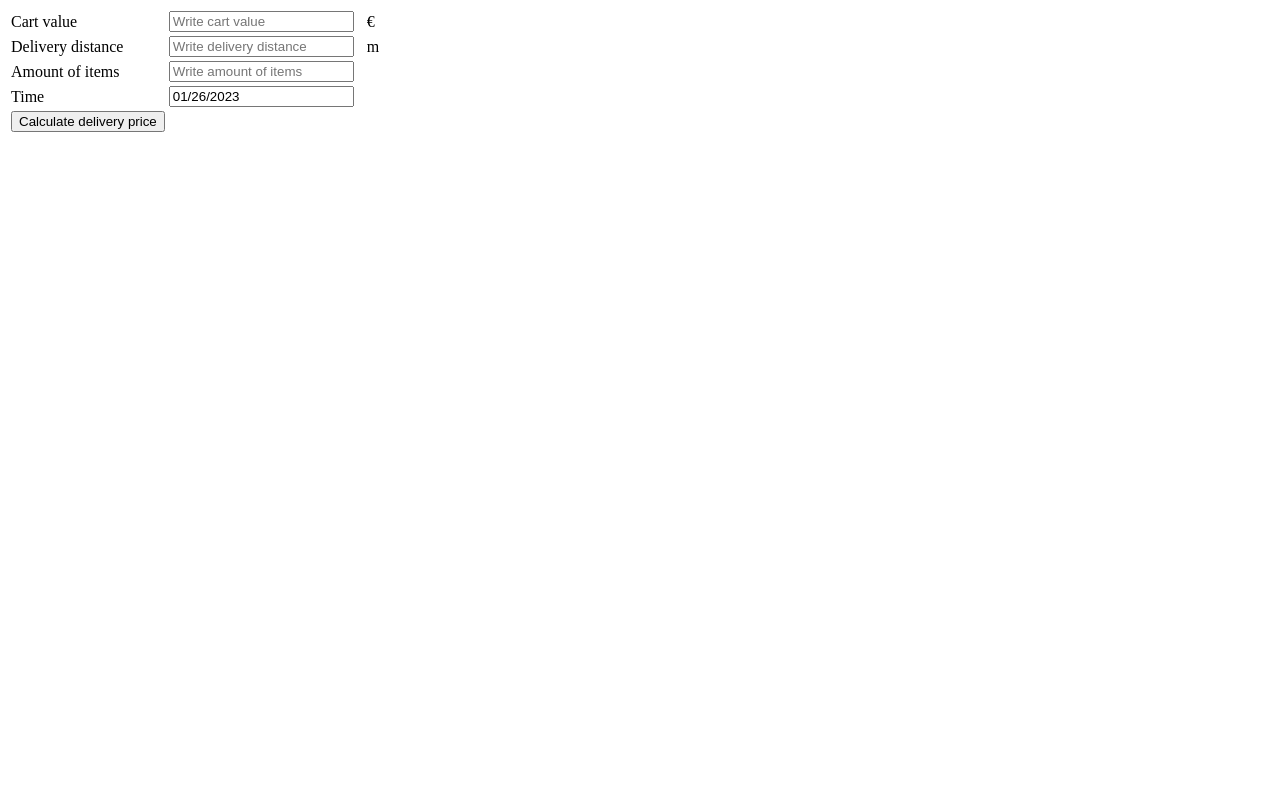
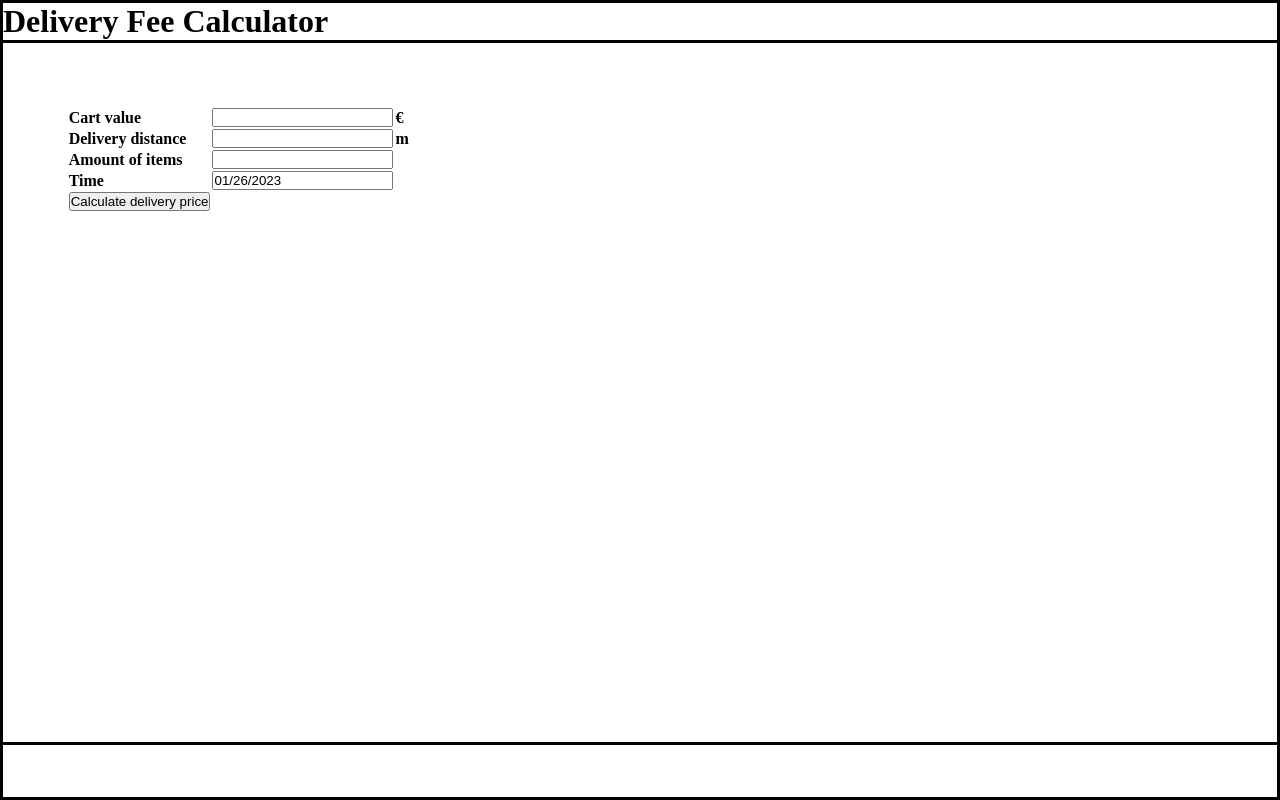
Before and after one commit to PetteriLeivo/Wolt_Delivery_Fee_Calculator, a React (Create React App) app: page / in a window 1280 px wide. Built offline with nearby package versions, Linux system fonts and the light colour scheme.

Commit message:
updated styles

```diff
--- a/public/index.html
+++ b/public/index.html
@@ -3,6 +3,7 @@
   <head>
     <meta charset="utf-8" />
     <title>Delivery fee calculator</title>
+    <link type="text/css" rel="stylesheet" href="style.css">
   </head>
   <body>
     <noscript>You need to enable JavaScript to run this app.</noscript>
--- /dev/null
+++ b/public/style.css
@@ -0,0 +1,20 @@
+* {
+    margin: 0;
+    padding: 0;
+  }
+
+  html {
+    box-sizing: border-box;
+    width: 100%;
+    height: 100%;
+    border: solid;
+  }
+  body {
+    width: 100%;
+    height: 100%;
+  }
+
+ #root {
+    width: 100%;
+    height: 100%;
+ }
--- a/src/components/InputForm.tsx
+++ b/src/components/InputForm.tsx
@@ -3,6 +3,7 @@ import { Formik, Field, Form, ErrorMessage } from 'formik'
 import * as Yup from 'yup';
 import CalendarAndClock from './CalendarAndClock';
 import { calculateTheWholeDeliveryFee } from './calculator'
+import './InputFormStyle.css'
 
 
 
@@ -37,17 +38,17 @@ const InputForm = ({ onSubmit, startDate, setStartDate }: InputFormProps): JSX.E
             validationSchema={Yup.object({
 
                 cartValue: Yup.number()
-                    .typeError("Cart value must be number")
+                    .typeError("Cart value must be a number")
                     .positive("Cart value must be greater than zero")
                     .required('Required'),
                 delivery_distance_in_meters: Yup.number()
-                    .typeError("Delivery distance must be number")
-                    .integer("Delivery distance must be integer")
+                    .typeError("Delivery distance must be a number")
+                    .integer("Delivery distance must be an integer")
                     .positive("Delivery distance must be greater than zero")
                     .required('Required'),
                 amount_of_items: Yup.number()
-                    .typeError("Amount of items must be number")
-                    .integer("Amount of items must be integer")
+                    .typeError("Amount of items must be a number")
+                    .integer("Amount of items must be an integer")
                     .positive("Amount of items must be greater than zero")
                     .required('Required'),
 
@@ -60,12 +61,12 @@ const InputForm = ({ onSubmit, startDate, setStartDate }: InputFormProps): JSX.E
                     <tbody>
                         <tr>
                             <td>
-                                <label style={{ paddingRight: "20px" }} htmlFor="cartValue">Cart value</label>
+                                <label htmlFor="cartValue">Cart value</label>
                             </td>
                             <td>
-                                <Field id="cartValue" name="cartValue" type="text" placeholder="Write cart value" />
+                                <Field id="cartValue" name="cartValue" type="text" placeholder="" />
                             </td>
-                            <td style={{ paddingLeft: "10px" }}>
+                            <td>
                                 €
                             </td>
                             <td style={{ color: "#DC143C" }}>
@@ -75,12 +76,12 @@ const InputForm = ({ onSubmit, startDate, setStartDate }: InputFormProps): JSX.E
 
                         <tr>
                             <td>
-                                <label style={{ paddingRight: "20px" }} htmlFor="delivery_distance_in_meters">Delivery distance</label>
+                                <label htmlFor="delivery_distance_in_meters">Delivery distance</label>
                             </td>
                             <td>
-                                <Field id="delivery_distance_in_meters" name="delivery_distance_in_meters" type="text" placeholder="Write delivery distance" />
+                                <Field id="delivery_distance_in_meters" name="delivery_distance_in_meters" type="text" placeholder="" />
                             </td>
-                            <td style={{ paddingLeft: "10px" }}>
+                            <td>
                                 m
                             </td>
 
@@ -91,13 +92,12 @@ const InputForm = ({ onSubmit, startDate, setStartDate }: InputFormProps): JSX.E
 
                         <tr>
                             <td>
-                                <label style={{ paddingRight: "20px" }} htmlFor="amount_of_items">Amount of items</label>
+                                <label htmlFor="amount_of_items">Amount of items</label>
                             </td>
                             <td>
-                                <Field id="amount_of_items" name="amount_of_items" type="text" placeholder="Write amount of items" />
+                                <Field id="amount_of_items" name="amount_of_items" type="text" placeholder="" />
                             </td>
-                            <td style={{ paddingLeft: "10px" }}>
-                            </td>
+                            <td>&nbsp;</td>
                             <td style={{ color: "#DC143C" }}>
                                 <ErrorMessage name="amount_of_items" />
                             </td>
@@ -105,7 +105,7 @@ const InputForm = ({ onSubmit, startDate, setStartDate }: InputFormProps): JSX.E
                         </tr>
                         <tr>
                             <td>
-                                <label style={{ paddingRight: "20px" }} htmlFor="Time">Time</label>
+                                <label htmlFor="Time">Time</label>
 
                             </td>
 
@@ -135,21 +135,31 @@ const InputFormAndResult = () => {
 
 
     const onSubmit = (values: any) => {
-        console.log("values", values)
+        console.log(typeof values)
+        console.log(values)
+        console.log(typeof values.cartValue)
+        console.log(typeof values.delivery_distance_in_meters)
+        console.log(typeof values.amount_of_items)
         let cartValue: number = parseFloat(values.cartValue)
         let deliveryDistance: number = parseFloat(values.delivery_distance_in_meters)
         let numberOfItems: number = parseFloat(values.amount_of_items)
-        console.log(startDate)
         setCalculatedDeliveryFee(calculateTheWholeDeliveryFee(cartValue, deliveryDistance, numberOfItems, startDate))
 
     }
 
     return (
+        <div id="titleAndContent">
+            <div id="titleSection">
+                <h1>Delivery Fee Calculator</h1>
+            </div >
+            <div id="contentSection">
+                <InputForm onSubmit={onSubmit} startDate={startDate} setStartDate={setStartDate} />
+                <DeliveryFeeResult deliveryFee={calculatedDeliveryFee} />
+            </div >
+            <div id="bottom">
+            </div>
+        </div >
 
-        <div>
-            <InputForm onSubmit={onSubmit} startDate={startDate} setStartDate={setStartDate} />
-            <DeliveryFeeResult deliveryFee={calculatedDeliveryFee} />
-        </div >
 
     )
 
--- /dev/null
+++ b/src/components/InputFormStyle.css
@@ -0,0 +1,29 @@
+#titleAndContent {
+  width: 100%;
+  height: 100%;
+}
+
+#titleSection {
+  box-sizing: border-box;
+  width: 100%;
+  height: 5%;
+  border-bottom: solid
+}
+
+#contentSection {
+  box-sizing: border-box;
+  margin-top: 5%;
+  width: 90%;
+  height: 80%;
+  margin-left: 5%;
+  margin-right: 0%;
+  margin-bottom: 0%;
+  font-weight: bold;
+}
+
+#bottom {
+  box-sizing: border-box;
+  height: 5%;
+  width: 100%;
+  border-top: solid
+}
```
Also changed, not shown: src/components/calculator.tsx (+1 -8 lines), 1 other file (tests, documents, lock files or other folders).
